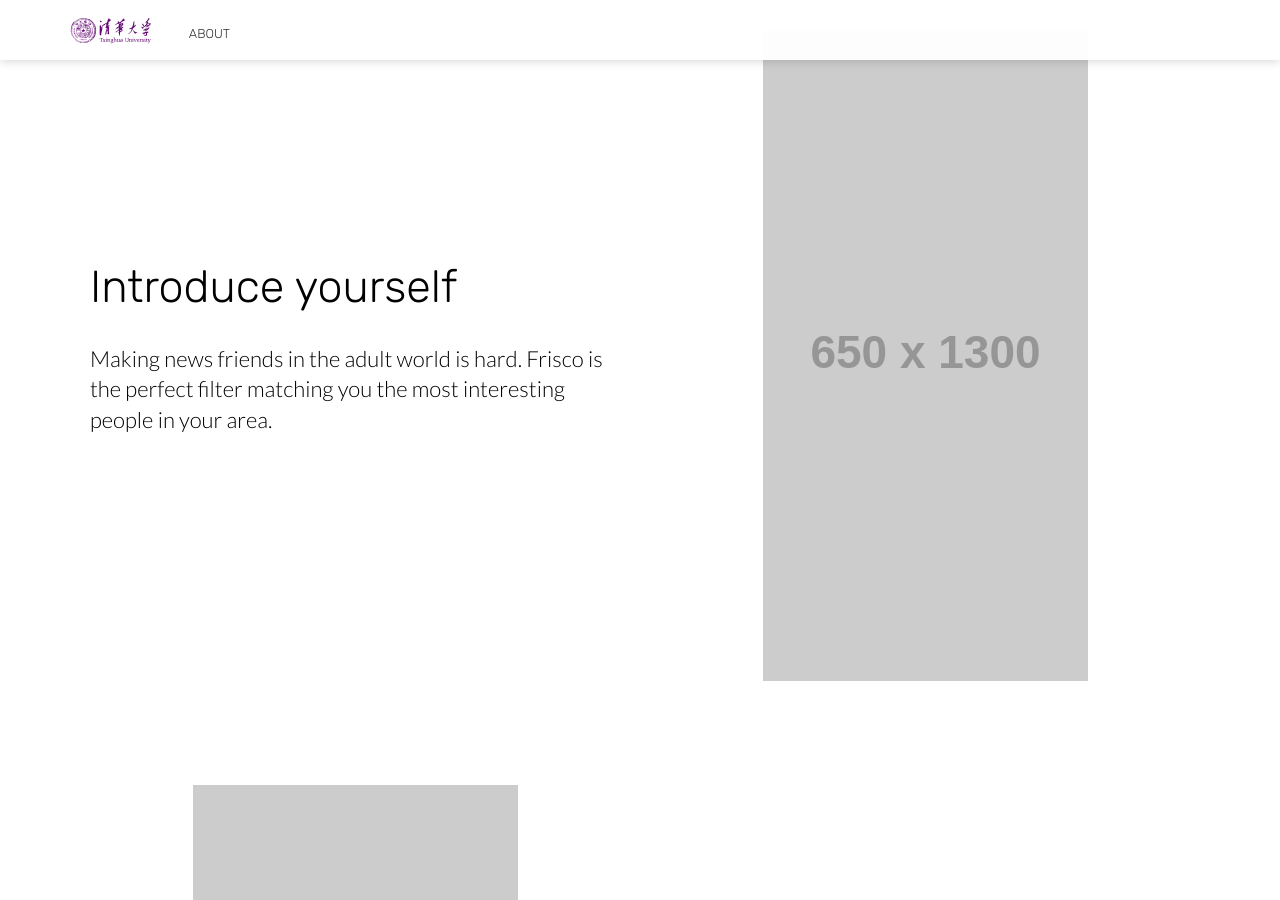
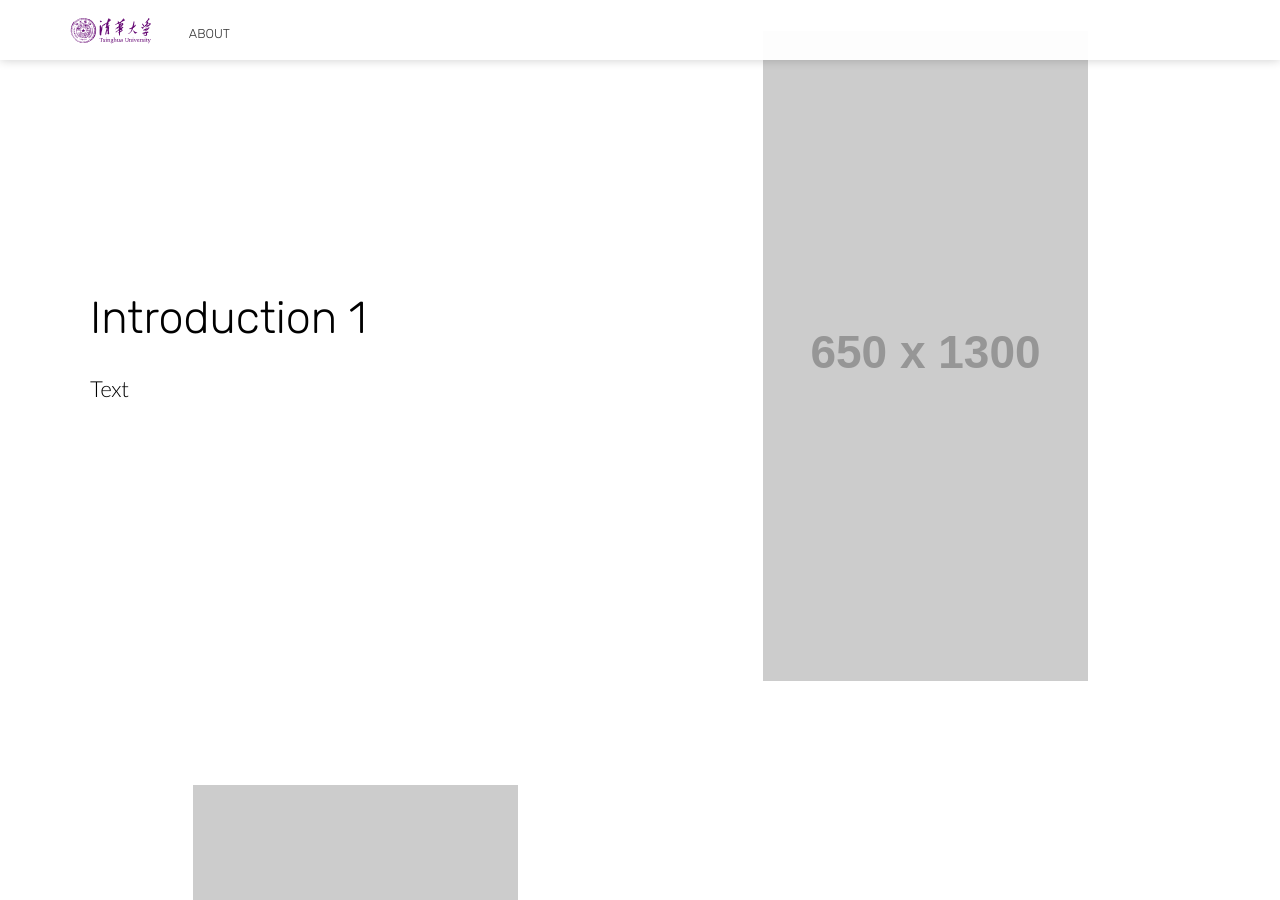
Before and after one commit to THUEE-PNT-Center/THUEE-SDR.github.io, a Jekyll site: the page built from index.html, in a window 1280 px wide and 900 px high, scrolled down 969 px. Built offline with Jekyll 4.4.1, drawn with Linux system fonts in a browser that asks for light colours; nearby versions of some CDN libraries; some of the changed text lies outside the part shown.

Commit message:
Update index.html

```diff
--- a/index.html
+++ b/index.html
@@ -21,8 +21,8 @@
 	<section class="info" id="learn-more">
 		<div class="container flex">
 			<div class="text">
-				<h2 class="editable">Introduce yourself</h2>
-				<p class="editable">Making news friends in the adult world is hard. Frisco is the perfect filter matching you the most interesting people in your area.</p>
+				<h2 class="editable">Introduction 1</h2>
+				<p class="editable">Text </p>
 			</div>
 			<div class="image">
 				<img class="editable" src="http://placehold.it/650x1300" alt="Screenshot" />
@@ -33,8 +33,8 @@
 	<section class="info">
 		<div class="container flex">
 			<div class="text">
-				<h2 class="editable">Pick your interests</h2>
-				<p class="editable">The more you tell Frisco the better it gets to know you. Frisco matches you with people who share similar interests with you.</p>
+				<h2 class="editable">Introduction 2</h2>
+				<p class="editable">Text </p>
 			</div>
 			<div class="image">
 				<img class="editable" src="http://placehold.it/650x1300" alt="Screenshot" />
@@ -45,8 +45,8 @@
 	<section class="info">
 		<div class="container flex">
 			<div class="text">
-				<h2 class="editable">Swipe and go</h2>
-				<p class="editable">Frisco shows you cards with people who might be a good match for friendship. Swipe left to move to the next card or right to start talking.</p>
+				<h2 class="editable">Introduction 3</h2>
+				<p class="editable">Text </p>
 			</div>
 			<div class="image">
 				<img class="editable" src="http://placehold.it/650x1300" alt="Screenshot" />
@@ -54,12 +54,12 @@
 		</div>
 	</section>
 
-	<section class="hero" style="background-image: url({% include relative-src.html src=page.bottom_image %})">
+	<section class="hero" style="background-image: url({% include relative-src.html src=page.image %})">
 		<div class="inner-hero text-container">
 			<div class="hero-text-container">
-				<h2 class="editable">Find your buddy today</h2>
-				<p class="subtext editable">It's free, fun and an exciting way to meet new people.</p>
-				<div class="cta button alt"><a href="#">Join Now</a></div>
+				<h2 class="editable">探索更多系统功能！</h2>
+				<p class="subtext editable">点击下方按钮获取更多信息。</p>
+				<div class="cta button alt"><a href="#">系统演示 GO</a></div>
 			</div>
 		</div>
 	</section>
```
